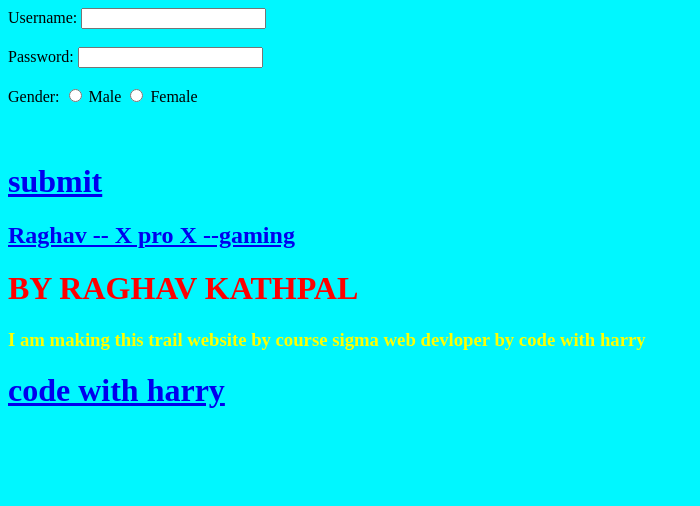
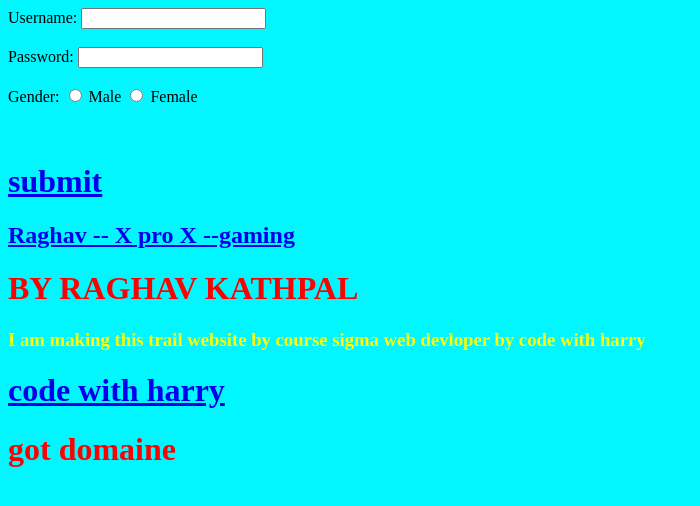
Before and after one commit to goat-expo/replit-sync, a plain HTML site: page index.html in a window 1280 px wide. Shown: the whole page, without its empty margins (0-700 px from the left). Drawn offline with Linux system fonts and the light colour scheme.

Commit message:
Got domaine h1

```diff
--- a/index.html
+++ b/index.html
@@ -44,11 +44,9 @@
 
   <h1> <a href="https://www.codewithharry.com/#google_vignette">code with harry</a></h1>
 
-
-
-
-
-
+  <h1>
+    got domaine
+  </h1>
 
 </body>
 
```
